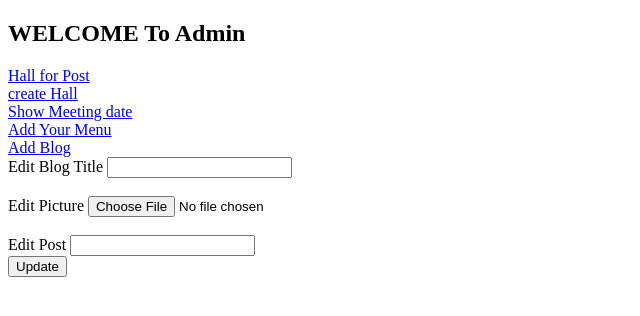
After one commit to Kartik-bit-web/Documen, a Flask app: page /edit_blog/2 in a window 1280 px wide. The commit adds this page. Shown: the top 316 px of the page, without its empty margins (0-640 px from the left). Run offline with Flask 3, Linux system fonts and the light colour scheme.

Commit message:
round_almost

```diff
--- a/app.py
+++ b/app.py
@@ -142,6 +142,7 @@ def menu():
     x = getDate.fetchall()
     return render_template('menu.html', x=x)
 
+#menu for admin can control --->
 @app.route('/admin_menu', methods= ['POST', 'GET'])
 def admin_menu():
     if request.method == 'POST':
@@ -158,6 +159,7 @@ def admin_menu():
 
     return render_template('admin/admin_menu.html', x=x)
 
+#edit menu---->
 @app.route('/edit_menu/<int:id>', methods= ['POST', 'GET'])
 def edit_menu(id):
     if request.method == 'POST':
@@ -171,19 +173,53 @@ def edit_menu(id):
 
     return render_template('/admin/edit_menu.html')
 
+#Delete the menu----->
 @app.route('/del_menu/<int:id>', methods= ['POST', 'GET'])
 def del_menu(id):
     delQuery = "delete from menu_add where id=?"
     login_user.engine.execute(delQuery, id)
     return redirect('/admin_hall')
 
-
-
-
-
+#Menu is end here ------------------------->
 
 
 #Blog For every can rating Us --------->
 @app.route('/blog')
 def blog():
-    return render_template('blog.html')
+    get_it = login_user.engine.execute('Select * from blog_add')
+    x =get_it.fetchall()
+    return render_template('blog.html', x=x)
+
+@app.route('/create_blog', methods=['POST', 'GET'])
+def create_blog():
+    if request.method == 'POST':
+        title = request.form.get('title')
+        post = request.form.get('post')
+        login_user.blog(title, post)
+        return redirect('/blog')
+
+    return render_template('create_blog.html')
+
+@app.route('/admin_blog', methods=['POST', 'GET'])
+def admin_blog():
+    get_it = login_user.engine.execute('Select * from blog_add')
+    x =get_it.fetchall()
+    return render_template('/admin/admin_blog.html', x=x)
+
+@app.route('/edit_blog/<int:id>', methods=['POST', 'GET'])
+def edit_blog(id):
+    if request.method == 'POST':
+        title = request.form.get('title')
+        post = request.form.get('post')
+        get_it = ('update blog_add set title=?, post=? where id=?')
+        exe = (title, post, id)
+        login_user.engine.execute(get_it, exe)
+        return redirect('/blog')
+
+    return render_template('/admin/edit_blog.html')
+
+@app.route('/del_blog/<int:id>', methods=['POST', 'GET'])
+def del_blog(id):
+    get_it = 'Delete from blog_add where id=?'
+    login_user.engine.execute(get_it, id)
+    return redirect('/blog')
--- a/templates/admin/admin_index.html
+++ b/templates/admin/admin_index.html
@@ -15,6 +15,9 @@
     <a href="{{ url_for('meet_date') }}">Show Meeting date</a>
     <br>
     <a href="{{ url_for('admin_menu') }}">Add Your Menu</a>
+    <br>
+    <a href="{{ url_for('admin_blog') }}">Add Blog</a>
+
 
     {% block admin_content %}
 
@@ -40,5 +43,15 @@
 
     {% endblock%}
 
+    {% block admin_blog %}
+
+    {% endblock%}
+
+    {% block edit_blog %}
+
+    {% endblock%}
+
+
+
 </body>
 </html>
--- /dev/null
+++ b/templates/admin/edit_blog.html
@@ -0,0 +1,22 @@
+{% extends "admin/admin_index.html" %}
+{% block edit_blog %}
+
+<form action="" method="post">
+    <label for="title">Edit Blog Title</label>
+    <input type="text" name="title" id="">
+    <br>
+    <br>
+
+    <label for="img">Edit Picture</label>
+    <input type="file" name="" id="">
+    <br>
+    <br>
+
+    <label for="post">Edit Post </label>
+    <input type="text" name="post" id="">
+    <br>
+
+    <input type="submit" value="Update">
+</form>
+
+{% endblock  %}
--- a/templates/index.html
+++ b/templates/index.html
@@ -69,6 +69,11 @@
 
     {% endblock %}
 
+<!--9 This Block for creating blog-->
+    {% block create_blog %}
+
+    {% endblock %}
+
 
 {% block footer%}
 <br><br>
```
Also changed, not shown: module_us/login_user.py (+19 -1 lines), templates/admin/admin_blog.html (added, +20 -0 lines), templates/blog.html (+6 -2 lines), templates/create_blog.html (added, +22 -0 lines), again.db (added), mydata.db (deleted).
